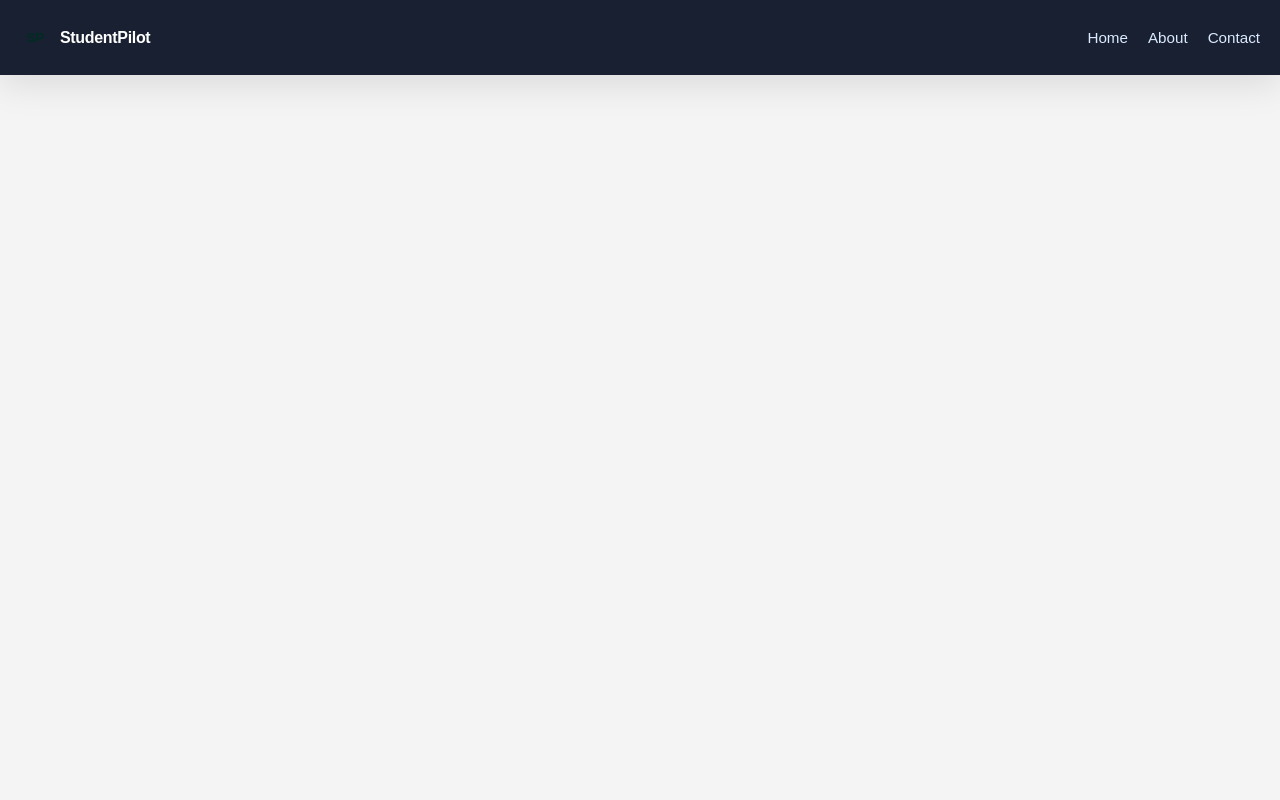
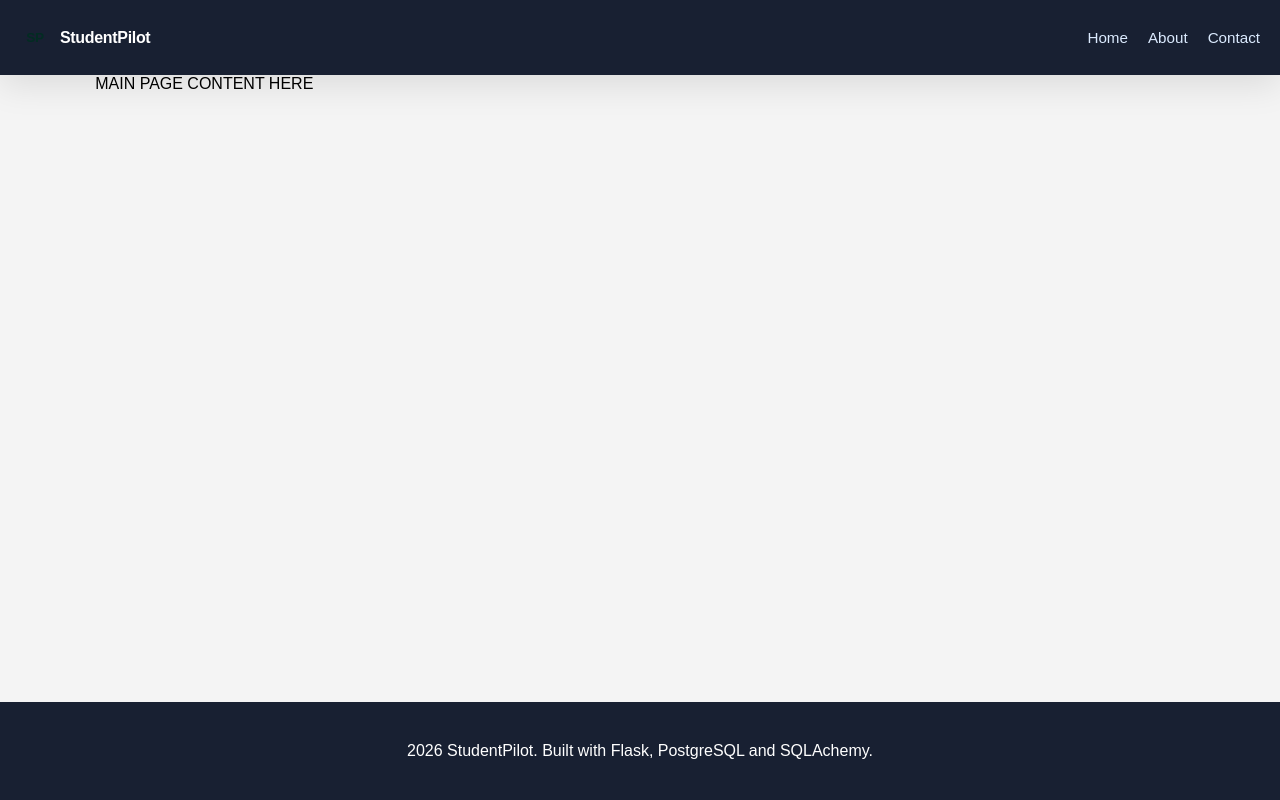
Before and after one commit to ScriptusDigital/Database_Assignment, a Flask app: page / in a window 1280 px wide. Run offline with Flask 3, Linux system fonts and the light colour scheme.

Commit message:
build: template page build

```diff
--- a/Static/css/style.css
+++ b/Static/css/style.css
@@ -99,6 +99,19 @@ font-size: 0.85rem;
     color:white;
 }
 
+.page-shell {
+    width: 92%;
+    margin: 0 auto;
+    padding: 0 44px;
+    flex: 1;
+}
+.site-footer {
+    background-color: rgba(15,23,42,0.96);
+    color: white;
+    text-align: center;
+    margin-top: auto;
+    padding: 24px 16px;
+}
 
 
     /*-----------Navigation mobile elements -----------*/
--- a/Templates/base.html
+++ b/Templates/base.html
@@ -32,6 +32,13 @@
 </ul>
     </nav>
   </header>
+  <main class="page-shell">
+   MAIN PAGE CONTENT HERE
+
+</main>
+<footer class="site-footer">
+  <p> 2026 StudentPilot. Built with Flask, PostgreSQL and SQLAchemy.</p>
+</footer>
 
 <script src="{{ url_for ('static', filename='js/script.js') }}"></script>
 </body>
```
